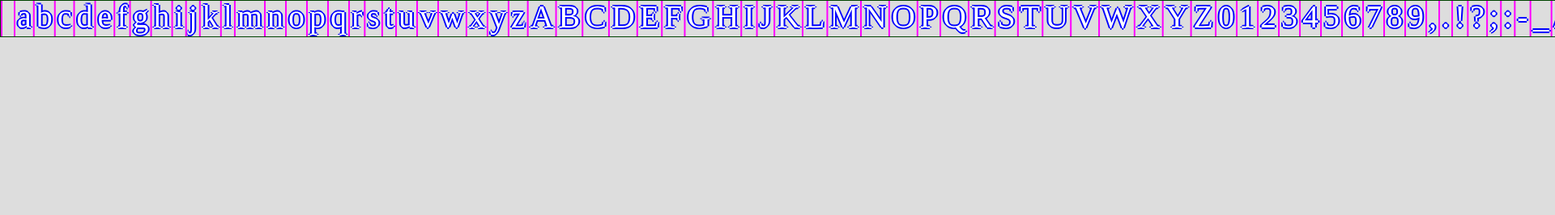
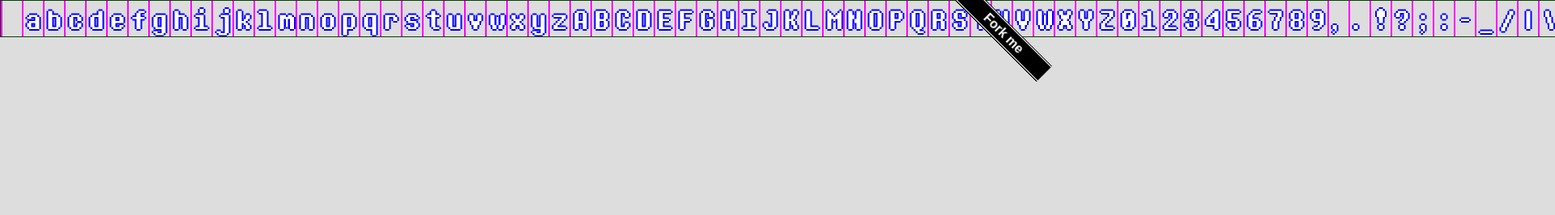
Before and after one commit to JosePedroDias/love2d-bitmap-font-renderer, a plain HTML site: page index.html in a window 1280 px wide. Shown: the top 266 px of the page at 81% size, 1920 px wide, since content can reach past the window. Drawn offline with Linux system fonts and the light colour scheme.

Commit message:
refactored back to dynamic code; added fork ribbon

```diff
--- a/bitmapFontRenderer.js
+++ b/bitmapFontRenderer.js
@@ -5,13 +5,31 @@ function round(n, mult) {
 function bitmapFontRenderer(o) {
     'use strict';
 
+    var rule = [
+        "@font-face {\n",
+            "font-family: '", o.font, "';\n",
+            "src: url('", o.font, ".", o.ext, "') format('", o.ext, "');\n",
+        "}"
+    ].join('');
+
+    var styleEl = document.createElement('style');
+    document.head.appendChild(styleEl);
+    var styleSheet = styleEl.sheet;
+    styleSheet.insertRule(rule, 0);
+
     // VERY HACKY STUFF SO CHROME PLAYS NICE
+    var testerDiv = document.createElement('div');
+    testerDiv.appendChild( document.createTextNode( o.characters ) );
+    testerDiv.style.fontFamily = o.font;
+    document.body.appendChild(testerDiv);
+
     var img = new Image();
     img.src = o.font + '.' + o.ext;
     img.onerror = function() {
-        var testerEl = document.querySelector('#woff-tester');
-        testerEl.parentNode.removeChild(testerEl);
-        letsGo();
+        setTimeout(function() {
+            testerDiv.parentNode.removeChild(testerDiv);
+            letsGo();
+        }, 500);
     }
 
     function letsGo() {
--- a/index.html
+++ b/index.html
@@ -6,10 +6,6 @@
         <title>bitmap font renderer</title>
 
         <style>
-            @font-face {
-                font-family: 'DeterminationMonoWeb'; src: url('DeterminationMonoWeb.woff') format('woff');
-            }
-
             body {
                 padding: 0;
                 margin: 0;
@@ -19,15 +15,21 @@
             canvas {
                 border: 1px solid #040;
             }
-
-            #woff-tester {
-                font-family: DeterminationMonoWeb;
-            }
         </style>
     </head>
 
     <body>
-        <div id="woff-tester">test</div>
+        <style>
+            #fork { display: block; width: 200px; transform-origin: 0 0; transform: rotate(45deg); height: 200px; position: fixed; top: -20px; right: -120px; }
+            #fork a{background:#000;color:#fff;text-decoration:none;font-family:arial,sans-serif;text-align:center;font-weight:bold;padding:5px 40px;font-size:1rem;line-height:2rem;position:relative;transition:0.5s;}
+            #fork a:hover{background:#c11;color:#fff;}
+            #fork a::before,
+            #fork a::after{content:"";width:100%;display:block;position:absolute;top:1px;left:0;height:1px;background:#fff;}
+            #fork a::after{bottom:1px;top:auto;}
+        </style>
+        <span id="fork">
+            <a href="https://github.com/JosePedroDias/love2d-bitmap-font-renderer">Fork me</a>
+        </span>
 
         <script src="bitmapFontRenderer.js"></script>
         <script>
```
